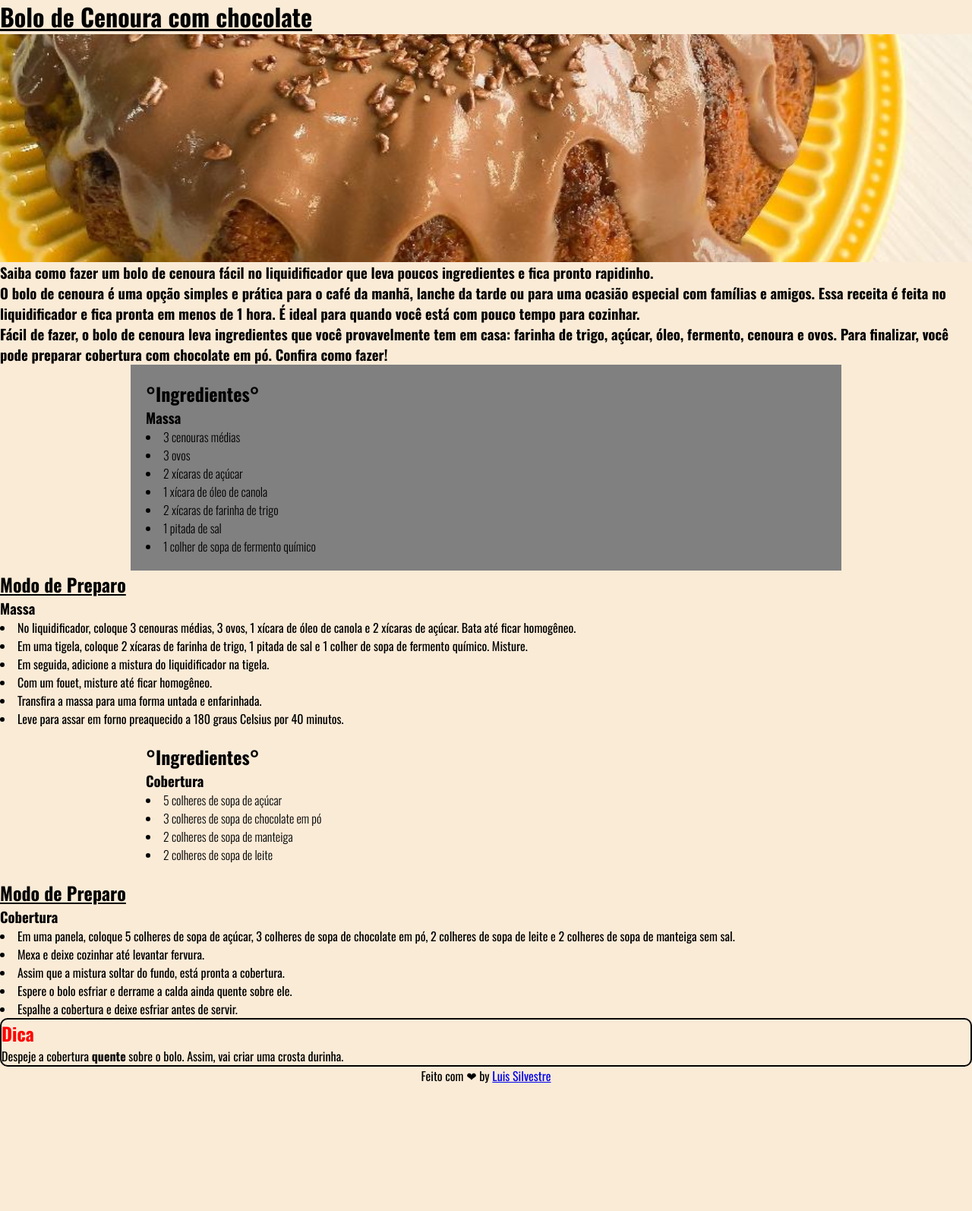
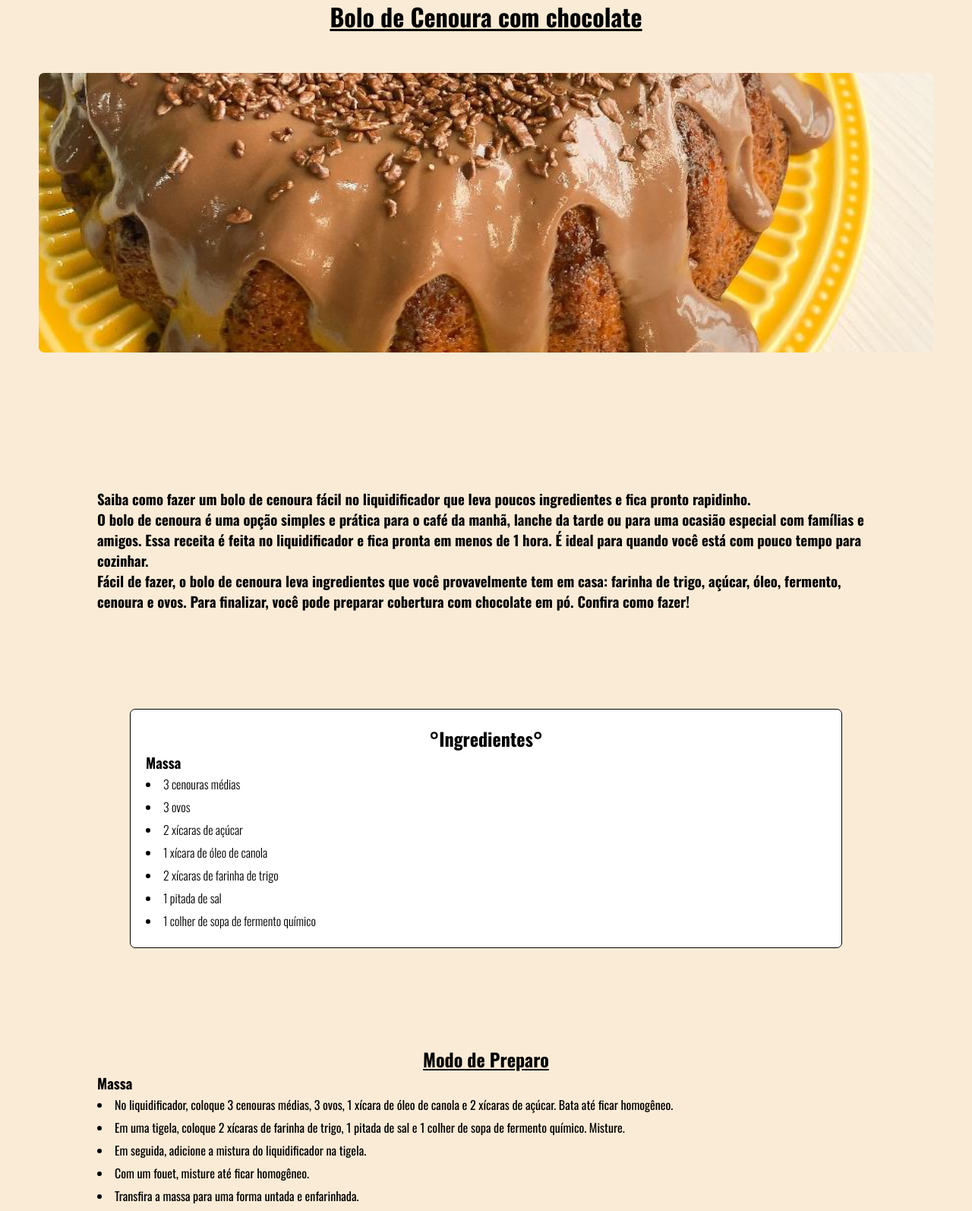
Before and after one commit to luissilvestre04/Receita-Bolo-de-Cenoura, a plain HTML site: page index.html in a window 1280 px wide. Shown: the part 82-1676 px from the top of the page at 76% size. Before the commit the page ends 1510 px from the top, so only its background shows below. Drawn offline with nearby package versions, Linux system fonts and the light colour scheme.

Commit message:
final commit

```diff
--- a/index.html
+++ b/index.html
@@ -123,6 +123,9 @@
       <p>Feito com ❤ by
       <a href="https://luissilvestre04.github.io/Meu-1-Projeto-Dev-Links/" target="_blank"> Luis Silvestre</a></p>
     </footer>
+
+    <div id="perfil"> <a href="https://github.com/luissilvestre04" target="_blank">Meu Perfil Github</a></div>
+
     </div>
 
 
--- a/style.css
+++ b/style.css
@@ -7,7 +7,7 @@
   height: 65px;
   text-align: center;
   padding-top: 15px;
-  border-radius: 3px;
+  border-radius: 8px;
 }
 #header h1{
   color: aliceblue;
@@ -18,33 +18,60 @@ body{
   background:antiquewhite ;
 
 }
+h1{
+  text-align: center;
+}
+
+h2{
+  text-align: center;
+}
 
 #img{
   background-image: url(assets/bolo-de-cenoura.jpg);
   background-position: center;
   background-size: cover;
-  height: 300px;
-
+  height: 368px;
+  border-radius: 7px;
+  margin: 4%;
 }
 
+ #infos{
+  padding: 10%;
+
+ }
+
   #Ingredientes1 {
-    background-color: gray;
+    background-color: white;
     width: 70%;
     margin: auto;
     padding: 20px;
     font-weight: 300;
+    border-radius: 7px;
+    border: 1px solid black
   }
 
   #Ingredientes2 {
-
+   background-color: white;
    width: 70% ;
    margin: auto;
    padding: 20px;
    font-weight: 300;
+   border-radius: 7px;
+   border: 1px solid black;
+
   }
+
+    #Modo-de-preparo1{
+      padding: 10%;
+    }
+
+     #Modo-de-preparo2{
+      padding: 10%;
+    }
 
   li{
     list-style: inside;
+    line-height: 30px;
   }
 
 #dica H2{
@@ -53,10 +80,24 @@ body{
 #dica {
   border: 2px solid black;
   border-radius: 10px;
-
-
+  background-color: white;
+  text-align: center;
+  margin: 10%;
 }
 
 footer{
   text-align: center;
+  padding: 3%;
 }
+
+#perfil{
+  border: 3px solid black;
+  text-align: center;
+  padding: 5%;
+  background-color: royalblue;
+  margin: 10%;
+
+}
+  #perfil a{
+    color: white;
+  }
```
